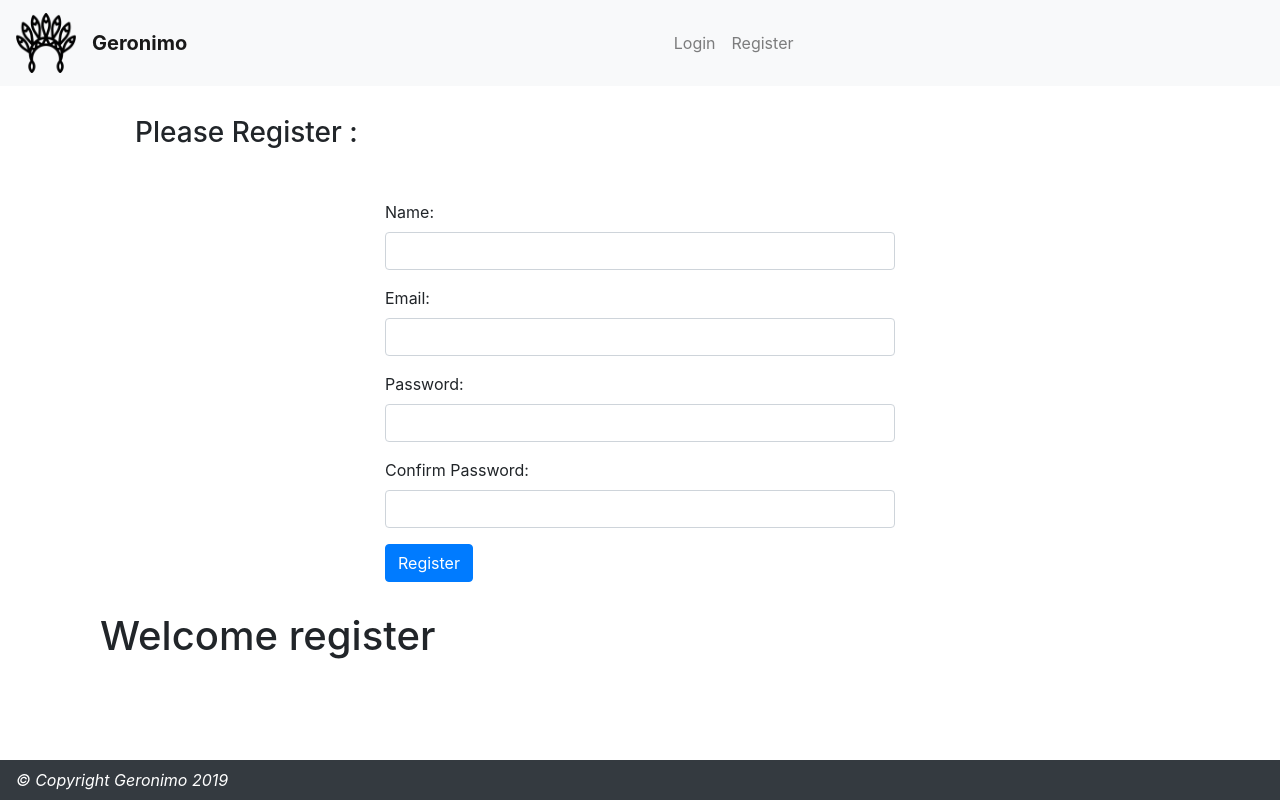
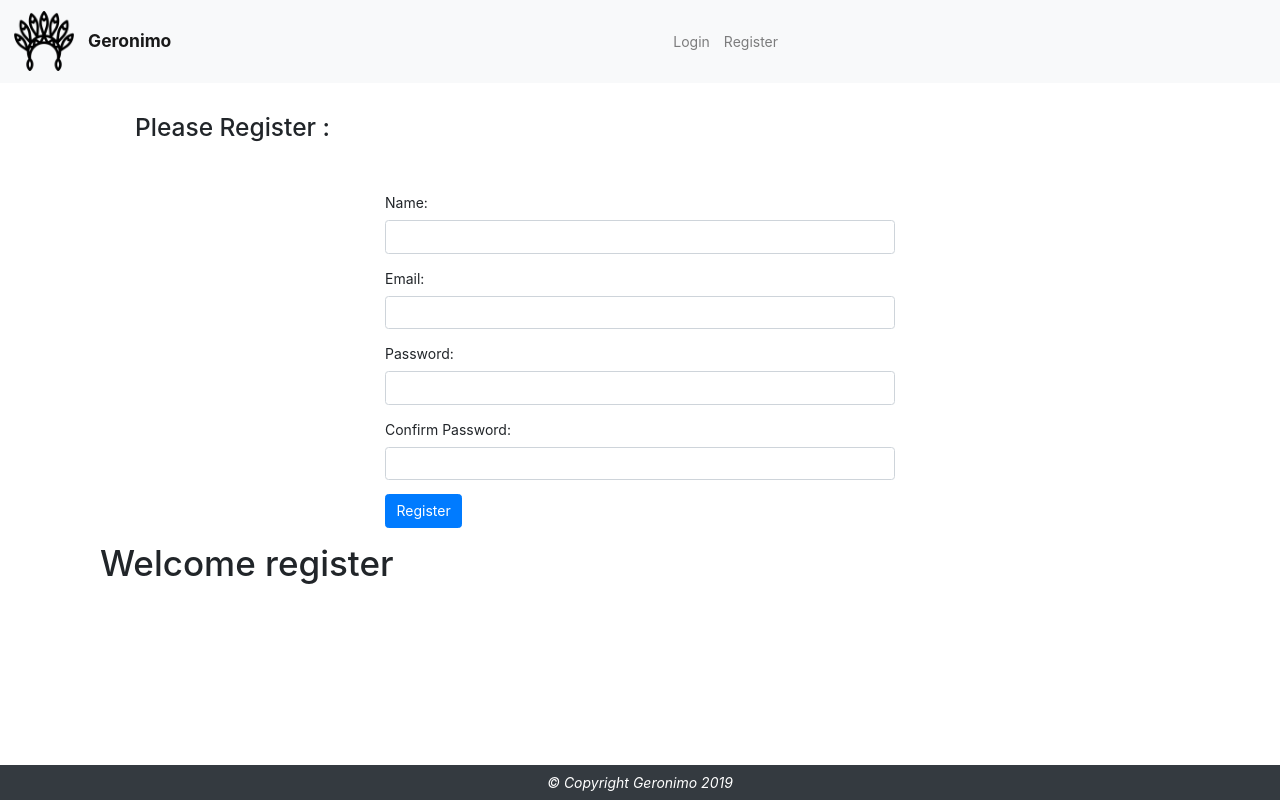
Before and after one commit to Malkom/Rush_MERN, a React (Create React App) app in the folder Front/: page /register in a window 1280 px wide. Built offline with nearby package versions, Linux system fonts and the light colour scheme.

Commit message:
design changes on navbar, bg img, footer

```diff
--- a/Front/src/App.css
+++ b/Front/src/App.css
@@ -152,8 +152,8 @@
 }
 
 .avatar {
-  width: 100%;
-  height: 100%;
+  width: 40px;
+  height: 40px;
   border-radius: 50%;
 }
 
@@ -161,7 +161,14 @@
   bottom: 0px;
 }
 
-#text-center
-{
-    text-align: center !important;
+.bg{
+  z-index: -1;
+  opacity: 0.08;
+  position: fixed;
+  left: 750px;
+  top: 50px;
 }
+
+.user{
+  margin-left: 100px;
+}
--- a/Front/src/App.js
+++ b/Front/src/App.js
@@ -1,6 +1,7 @@
 import React from 'react';
 import "bootstrap/dist/css/bootstrap.min.css";
 import {BrowserRouter as Router, Route} from "react-router-dom";
+
 
 
 import blogLogin from "./components/blog-login.component";
--- a/Front/src/components/Footer.js
+++ b/Front/src/components/Footer.js
@@ -10,7 +10,7 @@
         return(
         <footer className="footer mt-auto py-3">
             <nav className="navbar fixed-bottom text-white bg-dark">
-                <div className="navbar-collapse font-italic" id="navbarText">
+                <div className="navbar-collapse font-italic text-center" id="navbarText">
                 © Copyright Geronimo 2019
                 </div>
             </nav>
--- a/Front/src/components/Navbar.js
+++ b/Front/src/components/Navbar.js
@@ -66,7 +66,7 @@
       )
 
     return(
-        <nav className="navbar navbar-expand-lg navbar-light bg-light">
+        <nav className="navbar navbar-expand-lg navbar-light bg-light sticky-top">
             <a className= "navbar-brand" href="/" target="_blank">
             <img src={logo} width='60' height='60' alt="Logo"></img>
             </a>
--- a/Front/src/components/blog-add_article.component.js
+++ b/Front/src/components/blog-add_article.component.js
@@ -4,7 +4,6 @@
 import jwt_decode from 'jwt-decode';
 import Textarea from './Textarea';
 import Counter from './Counter';
-import imgBack from '../img/indian-village.png';
 
 export default class AddArticle extends React.Component {
     constructor(props) {
--- a/Front/src/components/blog-article.component.js
+++ b/Front/src/components/blog-article.component.js
@@ -2,7 +2,8 @@
 import axios from 'axios';
 /*import { Redirect } from 'react-router';*/
 import TableRow from './TableRow';
-import jwt_decode from 'jwt-decode'
+import jwt_decode from 'jwt-decode';
+import imgBack from '../img/indian-village.png';
 
 export default class Articles extends React.Component {
 
@@ -58,14 +59,15 @@
 
       render() {
         return (
-            <div className="container">
+        <div className="container">
+            <img className="bg" src={imgBack} alt="Logo"></img>
             <form action={'/'+ this.state.login + '/add_article'}>
                 <div className="form-group">
                     <input type="submit" value="Add Message" className="btn btn-primary"/>
                 </div>
             </form>
                     {this.tab()}
-          </div>
+        </div>
           );
     }
 }
--- a/Front/src/components/blog-user.component.js
+++ b/Front/src/components/blog-user.component.js
@@ -9,7 +9,7 @@
         let userName = this.props.match.params.user;
 
             return (
-                <div style={{ marginLeft: 100, marginTop: 30}}>
+                <div className="user">
                     <h1> Welcome {userName}</h1>
                     {this.props.children}
                 </div>
--- a/Front/src/index.js
+++ b/Front/src/index.js
@@ -2,6 +2,7 @@
 import ReactDOM from 'react-dom';
 import './index.css';
 import App from './App';
+import './App.css';
 import * as serviceWorker from './serviceWorker';
 import { BrowserRouter } from 'react-router-dom';
 
```
